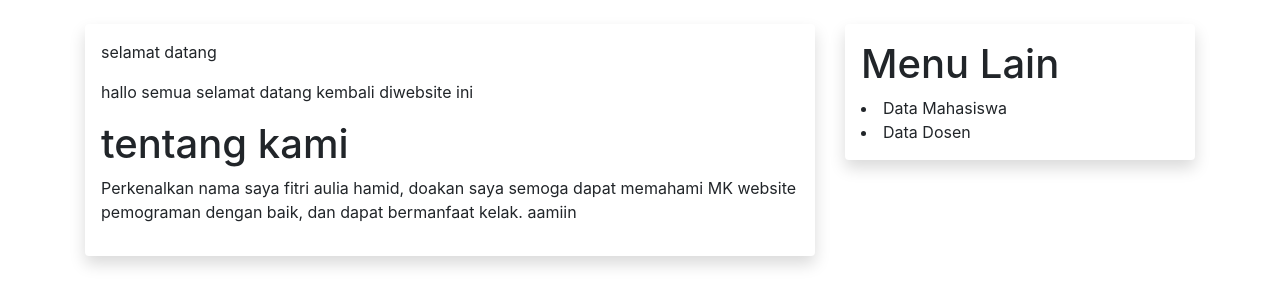
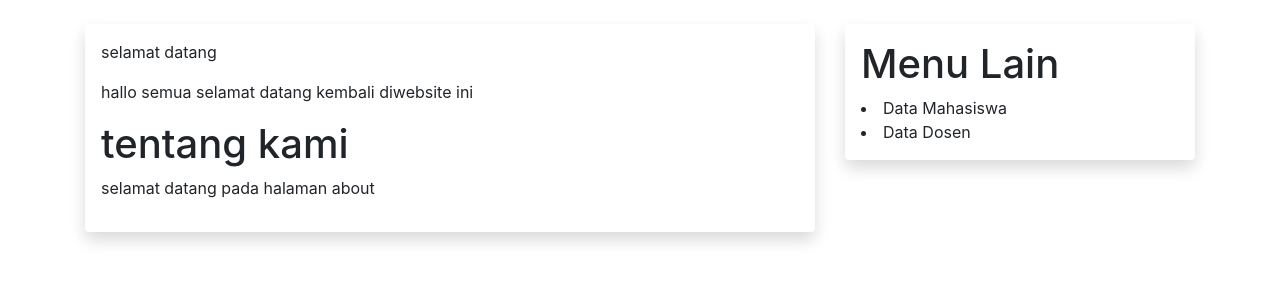
Before and after one commit to Fitriauliahamid/Projek-saya, a Flask app: page /about in a window 1280 px wide. Shown: the part 56-362 px from the top of the page. Run offline with Flask 2, Linux system fonts and the light colour scheme; some libraries are stand-ins or nearby versions.

Commit message:
Update about.html

```diff
--- a/sim/templates/about.html
+++ b/sim/templates/about.html
@@ -3,7 +3,7 @@
 
 {% block konten %}
 <h1>tentang kami</h1>
-<p>Perkenalkan nama saya fitri aulia hamid, doakan saya semoga dapat memahami MK website pemograman dengan baik, dan dapat bermanfaat kelak. aamiin</p>
+<p>selamat datang pada halaman about</p>
 {% for data in data_susel %}
 <h2 style="font-style: oblique;font-family: Cambria, Cochin, Georgia, Times, 'Times New Roman', serif;">Data Kawal Corona Sumatera selatan :</h2>
 <p>Positif : <b>{{data.Kasus_Posi}}</b></p>
```
